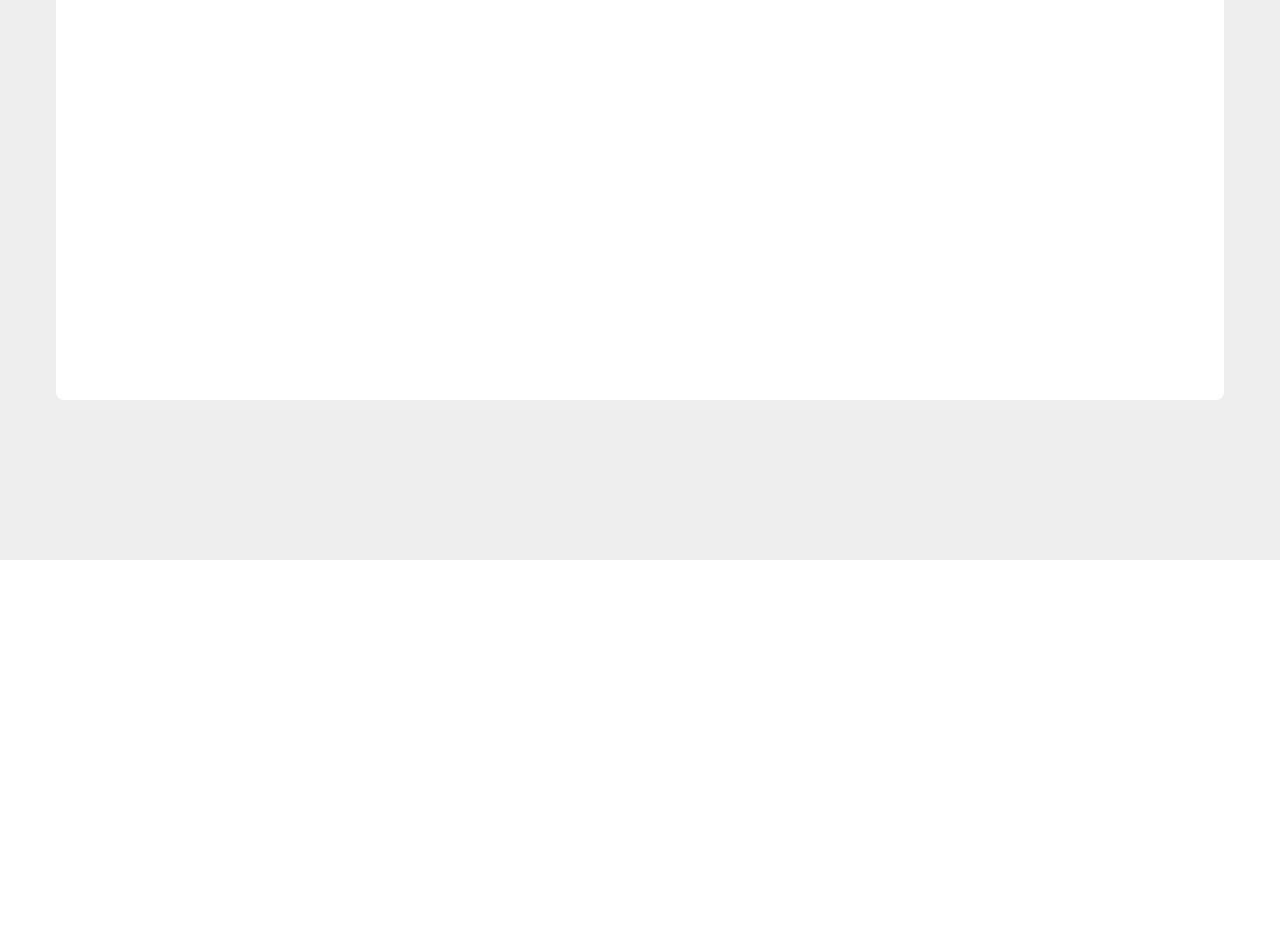
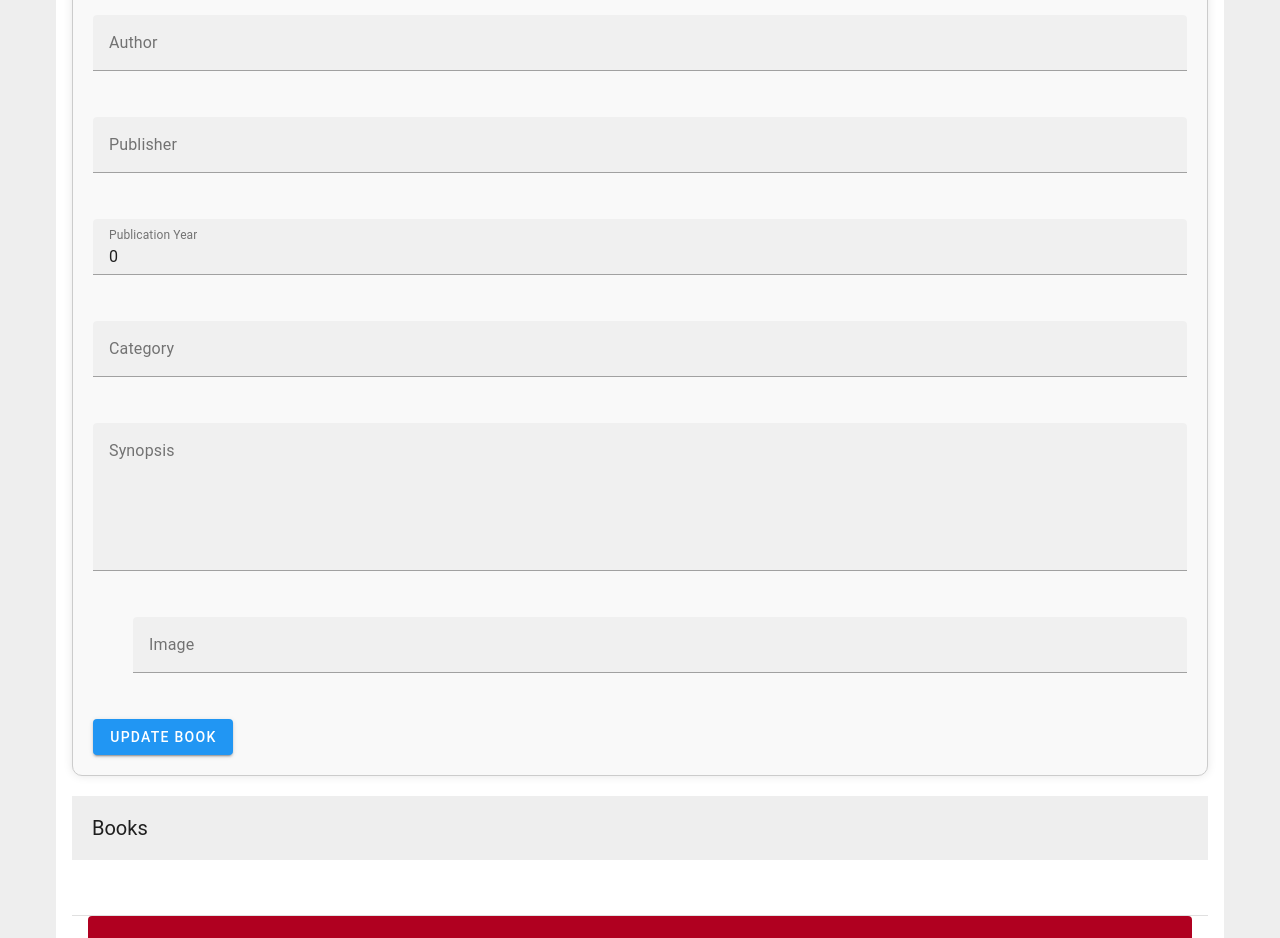
Before and after one commit to TaufikM3/CloverLibrary, a Vue app in the folder frontend/: page /updates in a window 1280 px wide. Shown: the part 240-1178 px from the top of the page. Before the commit the page ends 800 px from the top, so only its background shows below. Built offline with nearby package versions, Linux system fonts and the light colour scheme; no server answers.

Commit message:
menambahkan fitur updateView

```diff
--- a/frontend/src/views/updateView.vue
+++ b/frontend/src/views/updateView.vue
@@ -1,9 +1,144 @@
 <template>
-    <div>
-      <h1>Home</h1>
+  <v-container>
+    <div class="outer-box">
+      <h2>Update Book</h2>
+      <v-form @submit.prevent="updateBook">
+        <v-row>
+          <v-col cols="12">
+            <v-text-field label="Title" v-model="bookData.title" outlined required></v-text-field>
+          </v-col>
+          <v-col cols="12">
+            <v-text-field label="Author" v-model="bookData.author" outlined required></v-text-field>
+          </v-col>
+          <v-col cols="12">
+            <v-text-field label="Publisher" v-model="bookData.publisher" outlined required></v-text-field>
+          </v-col>
+          <v-col cols="12">
+            <v-text-field label="Publication Year" v-model="bookData.publicationYear" type="number" outlined required></v-text-field>
+          </v-col>
+          <v-col cols="12">
+            <v-text-field label="Category" v-model="bookData.category" outlined required></v-text-field>
+          </v-col>
+          <v-col cols="12">
+            <v-textarea label="Synopsis" v-model="bookData.synopsis" outlined required></v-textarea>
+          </v-col>
+          <v-col cols="12">
+            <v-file-input label="Image" @change="handleFileUpload" outlined></v-file-input>
+          </v-col>
+          <v-col cols="12">
+            <v-btn color="blue" type="submit">Update Book</v-btn>
+          </v-col>
+        </v-row>
+      </v-form>
     </div>
-  </template>
 
-  <script setup lang="ts">
-  // tambahkan script jika diperlukan
-  </script>
+    <v-data-table :headers="tableHeaders" :items="books" item-key="_id">
+      <template v-slot:top>
+        <v-toolbar flat>
+          <v-toolbar-title>Books</v-toolbar-title>
+        </v-toolbar>
+      </template>
+      <template v-slot:no-data>
+        <v-alert :value="true" color="error" icon="mdi-alert">
+          Tidak ada data buku yang tersedia.
+        </v-alert>
+      </template>
+    </v-data-table>
+  </v-container>
+</template>
+
+<script setup lang="ts">
+import { ref, onMounted } from 'vue';
+import axios from 'axios';
+
+const bookId = 'your_book_id'; // Ganti dengan ID buku yang ingin diupdate
+const bookData = ref({
+  title: '',
+  author: '',
+  publisher: '',
+  publicationYear: 0,
+  category: '',
+  synopsis: '',
+  image: null, // untuk menangani upload file
+});
+
+const books = ref([]); // Menyimpan data buku untuk tabel
+
+const tableHeaders = [
+  { text: 'Title', value: 'title' },
+  { text: 'Author', value: 'author' },
+  { text: 'Publisher', value: 'publisher' },
+  { text: 'Publication Year', value: 'publicationYear' },
+  { text: 'Category', value: 'category' },
+];
+
+// Fungsi untuk mengambil data buku dari backend
+async function fetchBookDetails() {
+  try {
+    const response = await axios.get(`/api/books/${bookId}`);
+    bookData.value = response.data;
+  } catch (error) {
+    console.error('Failed to fetch book details:', error);
+  }
+}
+
+// Fungsi untuk mengambil semua buku dari backend
+async function fetchAllBooks() {
+  try {
+    const response = await axios.get('/api/books');
+    books.value = response.data;
+  } catch (error) {
+    console.error('Failed to fetch books:', error);
+  }
+}
+
+// Fungsi untuk mengupdate buku
+async function updateBook() {
+  try {
+    const formData = new FormData();
+    formData.append('title', bookData.value.title);
+    formData.append('author', bookData.value.author);
+    formData.append('publisher', bookData.value.publisher);
+    formData.append('publicationYear', String(bookData.value.publicationYear));
+    formData.append('category', bookData.value.category);
+    formData.append('synopsis', bookData.value.synopsis);
+    if (bookData.value.image) {
+      formData.append('image', bookData.value.image);
+    }
+
+    const response = await axios.put(`/api/books/${bookId}`, formData, {
+      headers: {
+        'Content-Type': 'multipart/form-data'
+      }
+    });
+
+    alert('Book updated successfully!');
+    fetchAllBooks(); // Refresh the book list after updating
+  } catch (error) {
+    console.error('Failed to update book:', error);
+    alert('Failed to update book');
+  }
+}
+
+// Fungsi untuk menangani upload file gambar
+function handleFileUpload(event) {
+  const file = event.target.files[0];
+  bookData.value.image = file;
+}
+
+onMounted(() => {
+  fetchBookDetails();
+  fetchAllBooks();
+});
+</script>
+
+<style scoped>
+.outer-box {
+  border: 1px solid #ccc;
+  padding: 20px;
+  background-color: #f9f9f9;
+  border-radius: 10px;
+  box-shadow: 0px 0px 10px 0px rgba(0, 0, 0, 0.1);
+  margin-bottom: 20px;
+}
+</style>
```
